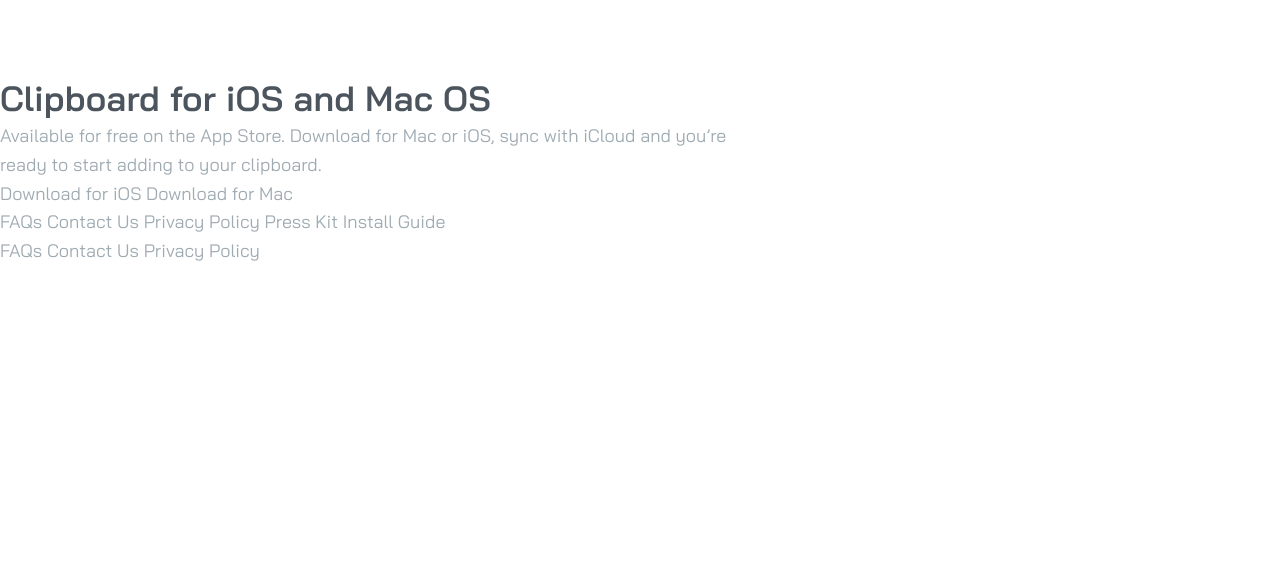
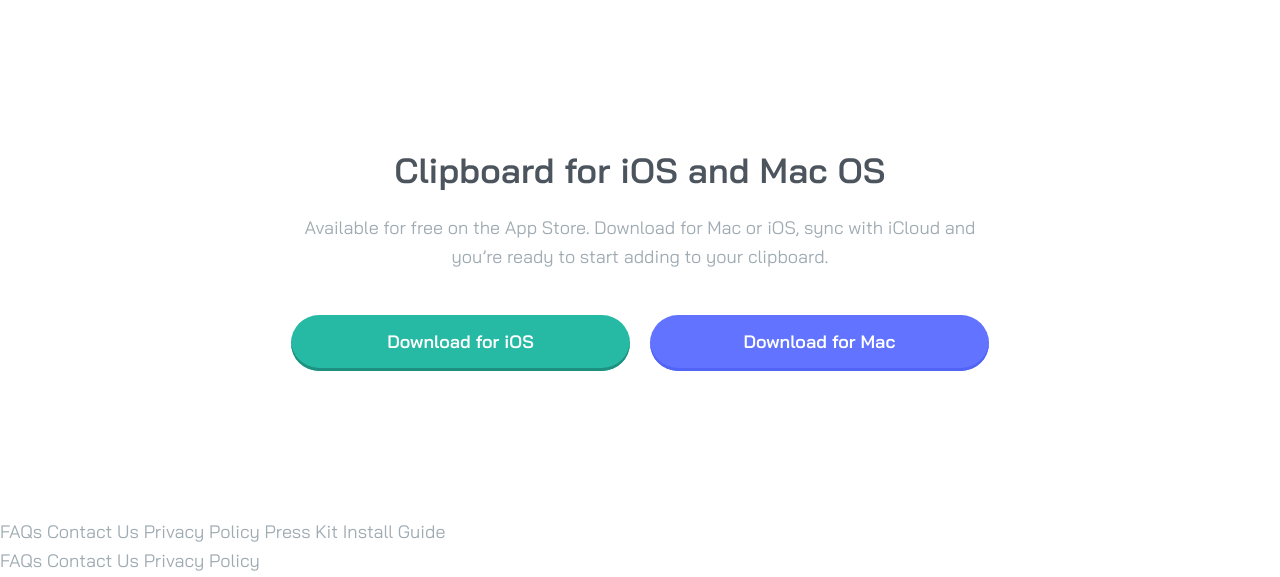
Before and after one commit to AGutierrezR/clipboard-landing-page, a website built with Vite: page index.html in a window 1280 px wide. Shown: the part 3111-3688 px from the top of the page. Before the commit the page ends 3378 px from the top, so only its background shows below. Built offline with nearby package versions, Linux system fonts and the light colour scheme.

Commit message:
Create last main section

```diff
--- a/index.html
+++ b/index.html
@@ -132,14 +132,21 @@
       </div>
     </div>
 
-    <section>
-      <h2>Clipboard for iOS and Mac OS</h2>
-      <p>Available for free on the App Store. Download for Mac or iOS, sync with iCloud
-        and you’re ready to start adding to your clipboard.</p>
+    <section class="pt-16-18 pb-41-37">
+      <div class="wrapper">
+        <div class="text-center">
+          <h2>Clipboard for iOS and Mac OS</h2>
+          <p class="center mt-4-5">Available for free on the App Store. Download for Mac or iOS, sync with iCloud and
+            you’re ready
+            to start adding to your clipboard.</p>
 
+          <div class="actions switcher center mt-[2.625rem] max-w-[470px]">
+            <button class="cta cta--primary grow">Download for iOS</button>
+            <button class="cta cta--secondary grow">Download for Mac</button>
+        </div>
+        </div>
 
-      <button>Download for iOS</button>
-      <button>Download for Mac</button>
+      </div>
     </section>
   </main>
 
--- a/src/design-tokens/spacing.json
+++ b/src/design-tokens/spacing.json
@@ -158,6 +158,21 @@
       "max": 56
     },
     {
+      "name": "16 - 18",
+      "min": 64,
+      "max": 72
+    },
+    {
+      "name": "4 - 5",
+      "min": 16,
+      "max": 20
+    },
+    {
+      "name": "41 - 37",
+      "min": 164,
+      "max": 148
+    },
+    {
       "name": "23 - 12",
       "min": 92,
       "max": 48
```
